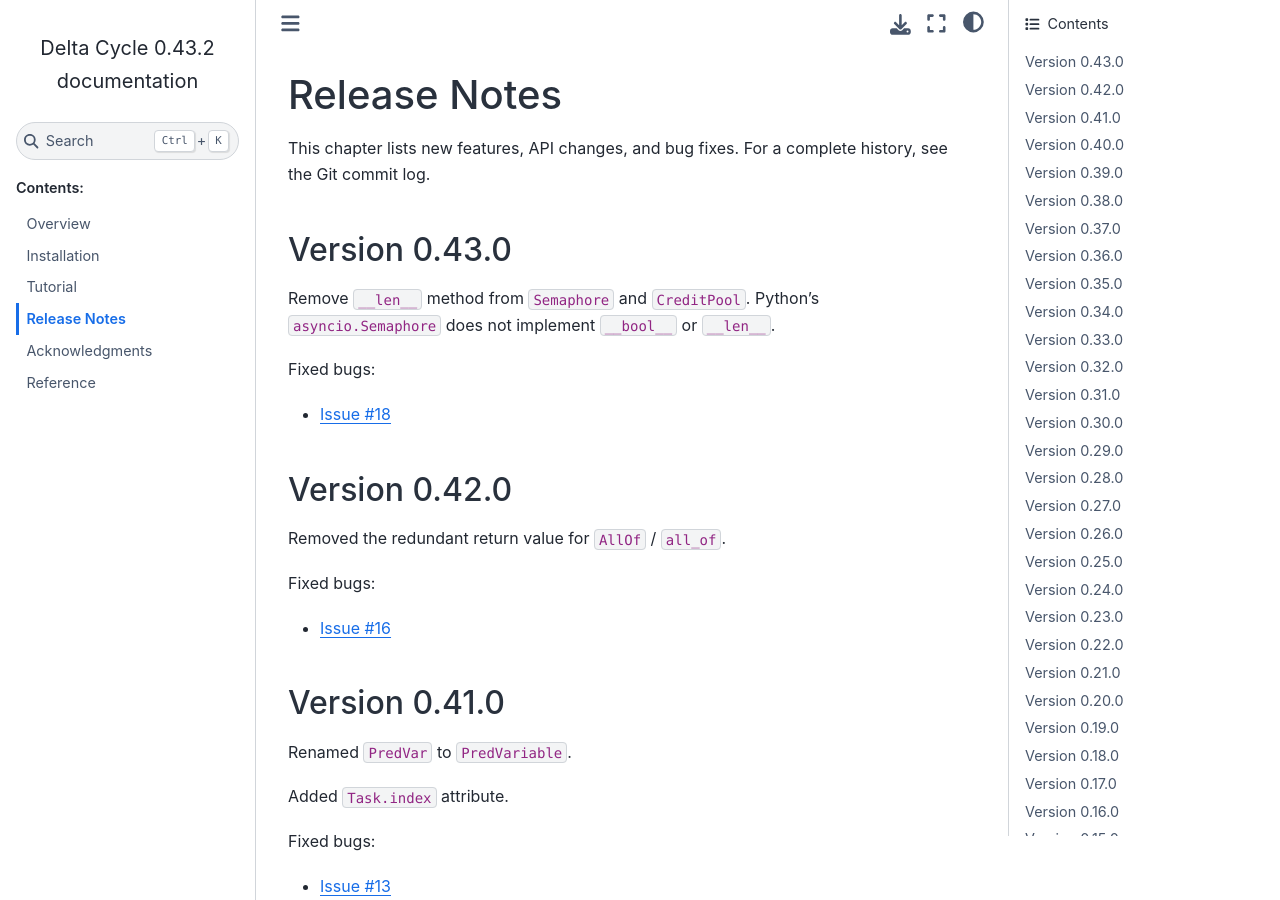
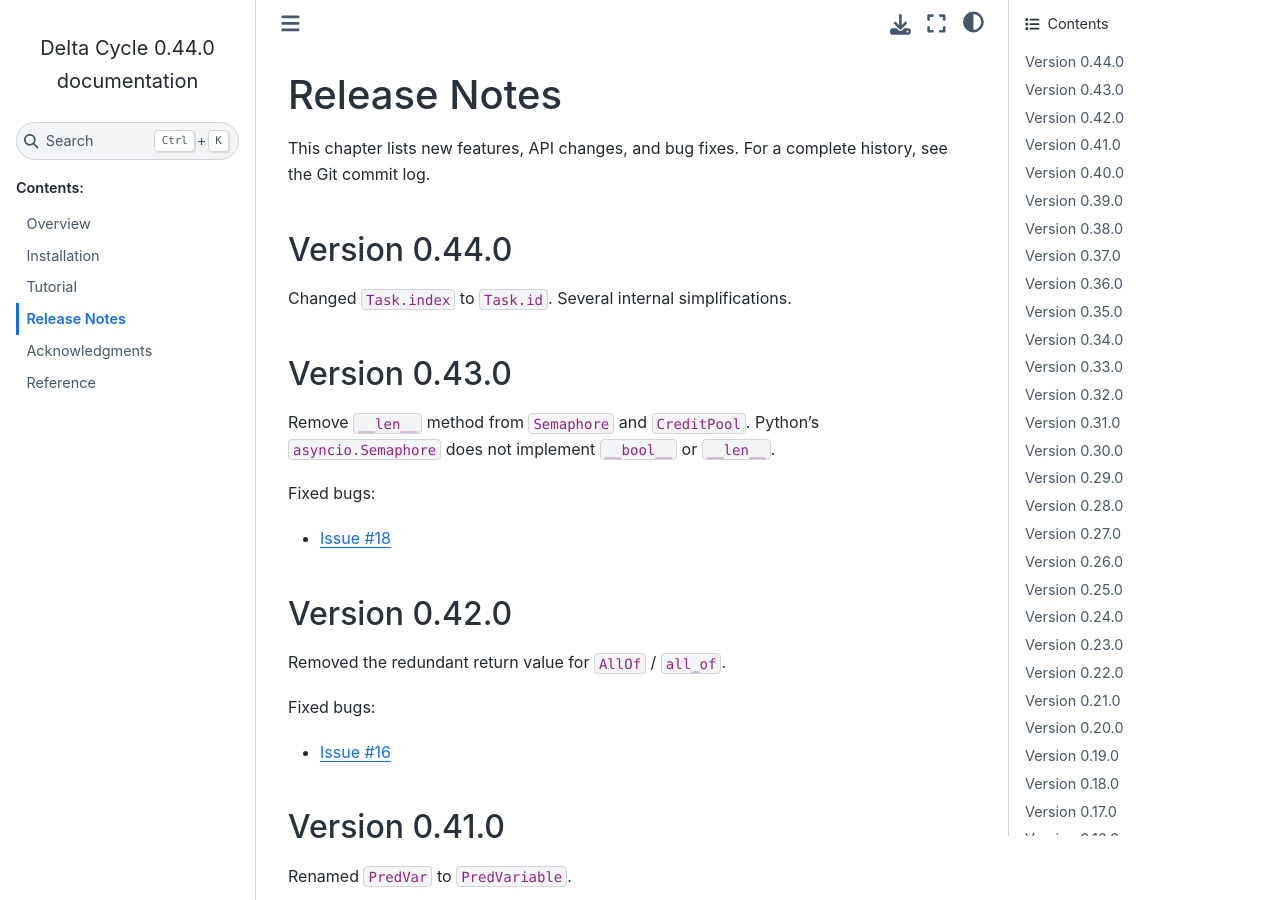
Before and after one commit to cjdrake/deltacycle, a Sphinx documentation site: the page built from doc/source/release_notes.rst, in a window 1280 px wide and 900 px high. Built offline with Sphinx 7.4.7 and the Sphinx Book theme 1.1.4, drawn with Linux system fonts in a browser that asks for light colours.

Commit message:
Release 0.44.0

```diff
--- a/doc/source/release_notes.rst
+++ b/doc/source/release_notes.rst
@@ -6,6 +6,13 @@
 
 This chapter lists new features, API changes, and bug fixes.
 For a complete history, see the Git commit log.
+
+
+Version 0.44.0
+==============
+
+Changed ``Task.index`` to ``Task.id``.
+Several internal simplifications.
 
 
 Version 0.43.0
--- a/pyproject.toml
+++ b/pyproject.toml
@@ -1,6 +1,6 @@
 [project]
 name = "deltacycle"
-version = "0.43.2"
+version = "0.44.0"
 description = "Delta Cycle"
 readme = "README.md"
 
```
Also changed, not shown: 1 other file.
